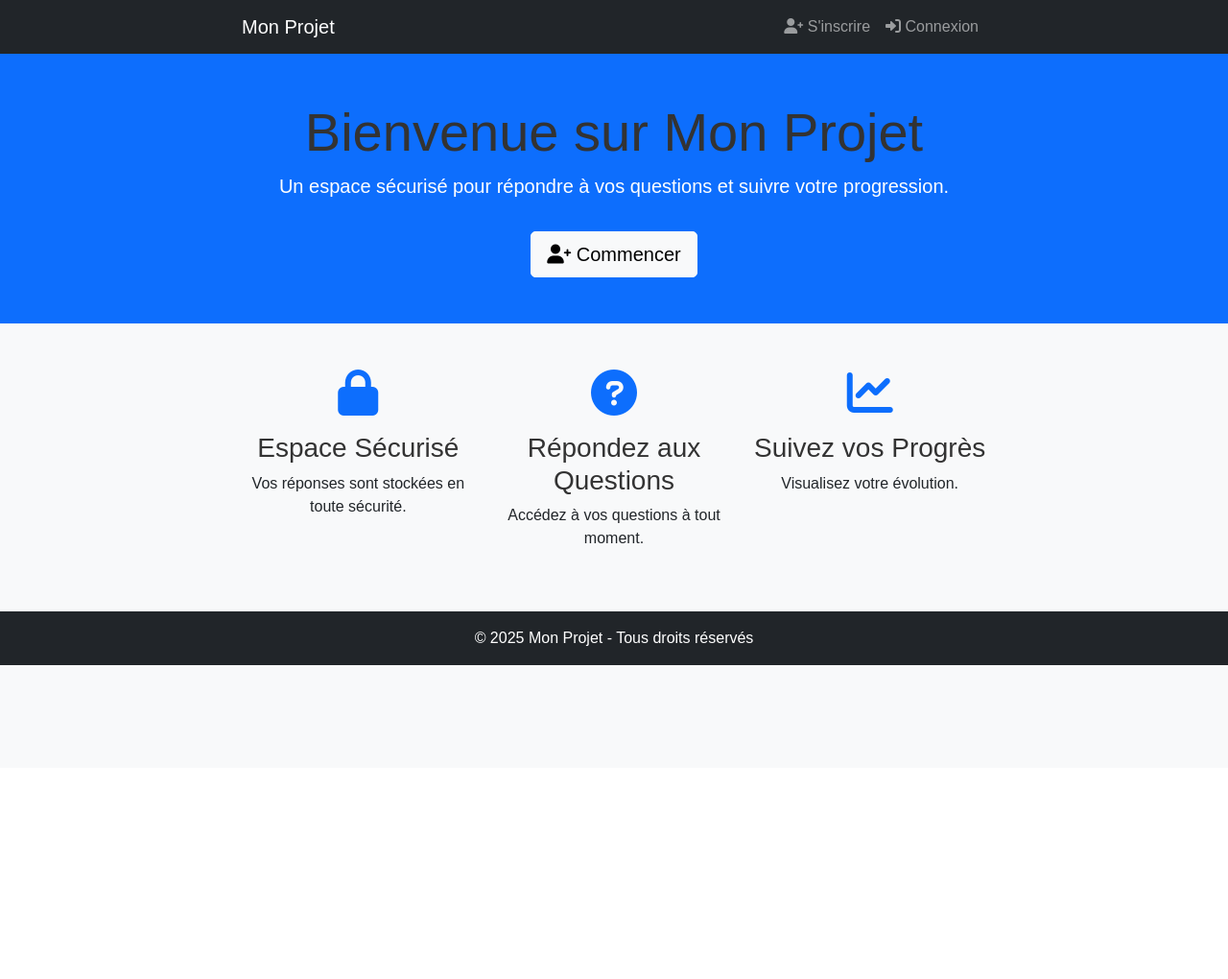
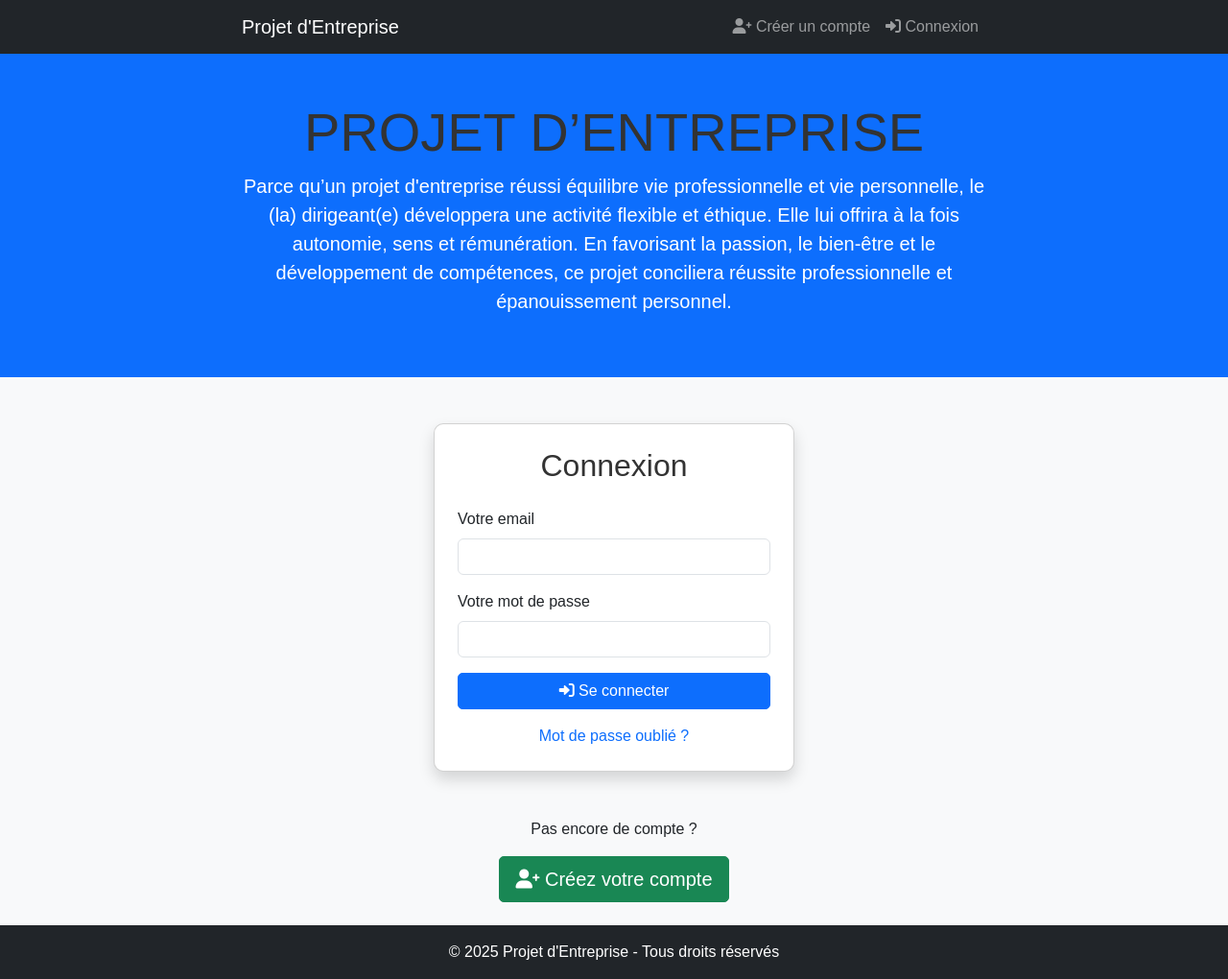
Before and after one commit to Qualixel/IAprojet, a Flask app: page / in a window 1280 px wide. Shown: the whole page at 96% size. Before the commit the page ends 693 px from the top, so only its background shows below. Run offline with Flask 3, Linux system fonts and the light colour scheme.

Commit message:
Correction du fichier home.html

```diff
--- a/templates/home.html
+++ b/templates/home.html
@@ -3,7 +3,7 @@
 <head>
     <meta charset="UTF-8">
     <meta name="viewport" content="width=device-width, initial-scale=1">
-    <title>Accueil - Mon Projet</title>
+    <title>Accueil - Projet d'Entreprise</title>
 
     <!-- Bootstrap CSS -->
     <link href="https://cdn.jsdelivr.net/npm/bootstrap@5.3.0/dist/css/bootstrap.min.css" rel="stylesheet">
@@ -19,13 +19,13 @@
     <!-- Barre de Navigation -->
     <nav class="navbar navbar-expand-lg navbar-dark bg-dark">
         <div class="container">
-            <a class="navbar-brand" href="/">Mon Projet</a>
+            <a class="navbar-brand" href="/">Projet d'Entreprise</a>
             <button class="navbar-toggler" type="button" data-bs-toggle="collapse" data-bs-target="#navbarNav">
                 <span class="navbar-toggler-icon"></span>
             </button>
             <div class="collapse navbar-collapse" id="navbarNav">
                 <ul class="navbar-nav ms-auto">
-                    <li class="nav-item"><a class="nav-link" href="/register"><i class="fa-solid fa-user-plus"></i> S'inscrire</a></li>
+                    <li class="nav-item"><a class="nav-link" href="/register"><i class="fa-solid fa-user-plus"></i> Créer un compte</a></li>
                     <li class="nav-item"><a class="nav-link" href="/login"><i class="fa-solid fa-sign-in-alt"></i> Connexion</a></li>
                 </ul>
             </div>
@@ -35,36 +35,50 @@
     <!-- Section d'Accueil -->
     <header class="text-center py-5 bg-primary text-white">
         <div class="container">
-            <h1 class="display-4">Bienvenue sur Mon Projet</h1>
-            <p class="lead">Un espace sécurisé pour répondre à vos questions et suivre votre progression.</p>
-            <a href="/register" class="btn btn-light btn-lg mt-3"><i class="fa-solid fa-user-plus"></i> Commencer</a>
+            <h1 class="display-4">PROJET D’ENTREPRISE</h1>
+            <p class="lead">
+                Parce qu’un projet d'entreprise réussi équilibre vie professionnelle et vie personnelle,
+                le (la) dirigeant(e) développera une activité flexible et éthique. Elle lui offrira à la fois autonomie,
+                sens et rémunération. En favorisant la passion, le bien-être et le développement de compétences,
+                ce projet conciliera réussite professionnelle et épanouissement personnel.
+            </p>
         </div>
     </header>
 
-    <!-- Section Explicative -->
+    <!-- Formulaire de Connexion -->
     <section class="container my-5">
-        <div class="row">
-            <div class="col-md-4 text-center">
-                <i class="fa-solid fa-lock fa-3x text-primary"></i>
-                <h3 class="mt-3">Espace Sécurisé</h3>
-                <p>Vos réponses sont stockées en toute sécurité.</p>
-            </div>
-            <div class="col-md-4 text-center">
-                <i class="fa-solid fa-question-circle fa-3x text-primary"></i>
-                <h3 class="mt-3">Répondez aux Questions</h3>
-                <p>Accédez à vos questions à tout moment.</p>
-            </div>
-            <div class="col-md-4 text-center">
-                <i class="fa-solid fa-chart-line fa-3x text-primary"></i>
-                <h3 class="mt-3">Suivez vos Progrès</h3>
-                <p>Visualisez votre évolution.</p>
+        <div class="row justify-content-center">
+            <div class="col-md-6">
+                <div class="card shadow p-4">
+                    <h2 class="text-center mb-4">Connexion</h2>
+                    <form method="POST" action="/login">
+                        <div class="mb-3">
+                            <label class="form-label">Votre email</label>
+                            <input type="email" class="form-control" name="email" required>
+                        </div>
+                        <div class="mb-3">
+                            <label class="form-label">Votre mot de passe</label>
+                            <input type="password" class="form-control" name="password" required>
+                        </div>
+                        <button type="submit" class="btn btn-primary w-100"><i class="fa-solid fa-sign-in-alt"></i> Se connecter</button>
+                    </form>
+                    <div class="text-center mt-3">
+                        <a href="/forgot_password" class="text-decoration-none">Mot de passe oublié ?</a>
+                    </div>
+                </div>
             </div>
         </div>
     </section>
 
+    <!-- Bouton Créer un compte -->
+    <section class="text-center my-4">
+        <p>Pas encore de compte ?</p>
+        <a href="/register" class="btn btn-success btn-lg"><i class="fa-solid fa-user-plus"></i> Créez votre compte</a>
+    </section>
+
     <!-- Pied de Page -->
     <footer class="bg-dark text-white text-center py-3">
-        <p class="mb-0">© 2025 Mon Projet - Tous droits réservés</p>
+        <p class="mb-0">© 2025 Projet d'Entreprise - Tous droits réservés</p>
     </footer>
 
     <!-- Bootstrap JavaScript -->
```
